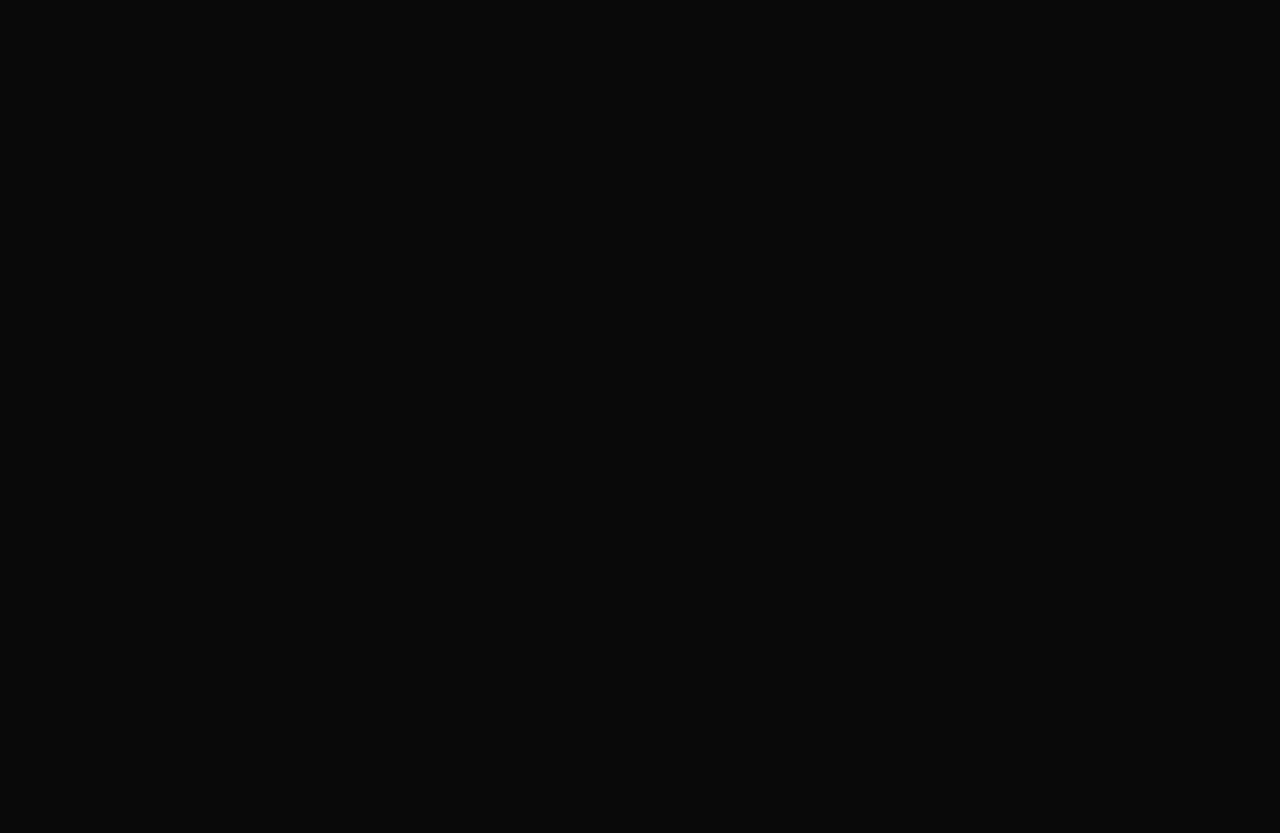
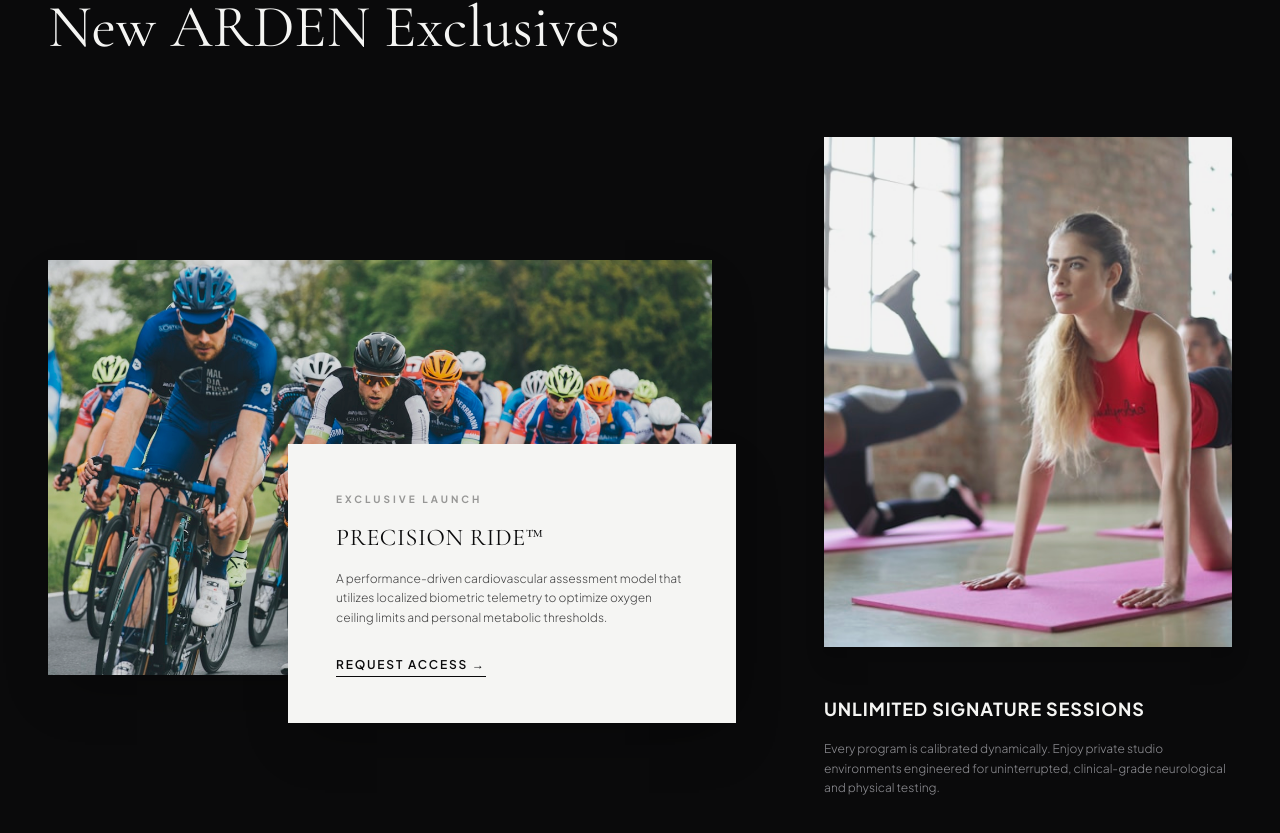
Before and after one commit to aetheramizu/arden-performance, a Next.js app: page / in a window 1280 px wide. Shown: the part 1433-2266 px from the top of the page. Before the commit the page ends 1270 px from the top, so only its background shows below. Built offline with nearby package versions, Linux system fonts and the light colour scheme.

Commit message:
feat: build the arden exclusives section

```diff
--- a/app/page.tsx
+++ b/app/page.tsx
@@ -1,6 +1,7 @@
 import Header from "@/components/Header";
 import Hero from "@/components/Hero";
 import PerformanceCategories from "@/components/PerformanceCategories";
+import Exclusives from "@/components/Exclusives";
 
 export default function Home() {
   return (
@@ -18,6 +19,9 @@ export default function Home() {
 
         {/* Social Proof / Brand Trust Ticker */}
         <PerformanceCategories />
+
+        {/* Staggered Exclusives Section */}
+        <Exclusives />
       </main>
     </div>
   );
--- /dev/null
+++ b/components/Exclusives.tsx
@@ -0,0 +1,83 @@
+import Link from 'next/link';
+
+export default function Exclusives() {
+  return (
+    <section id="exclusives" className="py-32 bg-[#0A0A0B] border-b border-white/[0.04]">
+      <div className="max-w-7xl mx-auto px-6 md:px-12">
+        {/* Section Header */}
+        <div className="mb-20">
+          <span className="text-[11px] uppercase tracking-[0.3em] text-white/50 block font-semibold mb-4">
+            Unmatched Offerings
+          </span>
+          <h2 className="font-serif text-4xl md:text-6xl font-normal text-warmWhite">
+            New ARDEN Exclusives
+          </h2>
+        </div>
+
+        {/* Staggered Overlapping Cards Grid */}
+        <div className="grid grid-cols-1 lg:grid-cols-12 gap-16 items-center">
+
+          {/* Left Column: Composite Image and Floating Card */}
+          <div className="lg:col-span-7 relative">
+            {/* Base Image Wrapper */}
+            <div className="aspect-[16/10] bg-zinc-900 overflow-hidden relative shadow-2xl z-0">
+              <img
+                src="/images/exclusives-ride.jpg"
+                alt="Precision cardiovascular cycling session in a high-end architectural space"
+                className="object-cover w-full h-full scale-100 hover:scale-105 transition-transform duration-1000 ease-out brightness-90"
+                loading="lazy"
+              />
+            </div>
+
+            {/* Floating Luxury Info Card */}
+            <div className="mt-6 lg:mt-0 lg:absolute lg:-bottom-12 lg:-right-6 bg-warmWhite text-obsidian p-8 md:p-12 max-w-md shadow-2xl z-10 space-y-4">
+              <span className="text-[10px] uppercase tracking-[0.3em] font-bold text-obsidian/40 block">
+                Exclusive Launch
+              </span>
+              <h3 className="font-serif text-xl md:text-2xl font-normal uppercase tracking-wide leading-tight text-obsidian">
+                PRECISION RIDE™
+              </h3>
+              <p className="text-xs text-obsidian/75 font-light leading-relaxed">
+                A performance-driven cardiovascular assessment model that utilizes localized biometric
+                telemetry to optimize oxygen ceiling limits and personal metabolic thresholds.
+              </p>
+              <div className="pt-2">
+                <Link
+                  href="#apply"
+                  className="text-xs uppercase tracking-[0.15em] font-semibold border-b border-obsidian pb-1 hover:text-black hover:border-black transition-colors duration-200"
+                >
+                  Request Access &rarr;
+                </Link>
+              </div>
+            </div>
+          </div>
+
+          {/* Right Column: Portrait Card and Text Block */}
+          <div className="lg:col-span-5 space-y-12 lg:pl-12">
+            {/* Portrait Image Wrapper */}
+            <div className="aspect-[4/5] bg-zinc-900 overflow-hidden relative shadow-xl">
+              <img
+                src="/images/exclusives-sessions.jpg"
+                alt="Precision physical alignment and core skeletal training"
+                className="object-cover w-full h-full scale-100 hover:scale-105 transition-transform duration-1000 ease-out brightness-95"
+                loading="lazy"
+              />
+            </div>
+
+            {/* Content Details */}
+            <div className="space-y-4">
+              <h4 className="text-lg uppercase tracking-wider font-bold text-warmWhite">
+                Unlimited Signature Sessions
+              </h4>
+              <p className="text-xs text-mutedGray font-light leading-relaxed">
+                Every program is calibrated dynamically. Enjoy private studio environments engineered for
+                uninterrupted, clinical-grade neurological and physical testing.
+              </p>
+            </div>
+          </div>
+
+        </div>
+      </div>
+    </section>
+  );
+}
```
Also changed, not shown: public/images/exclusives-ride.jpg (added), public/images/exclusives-sessions.jpg (added).
